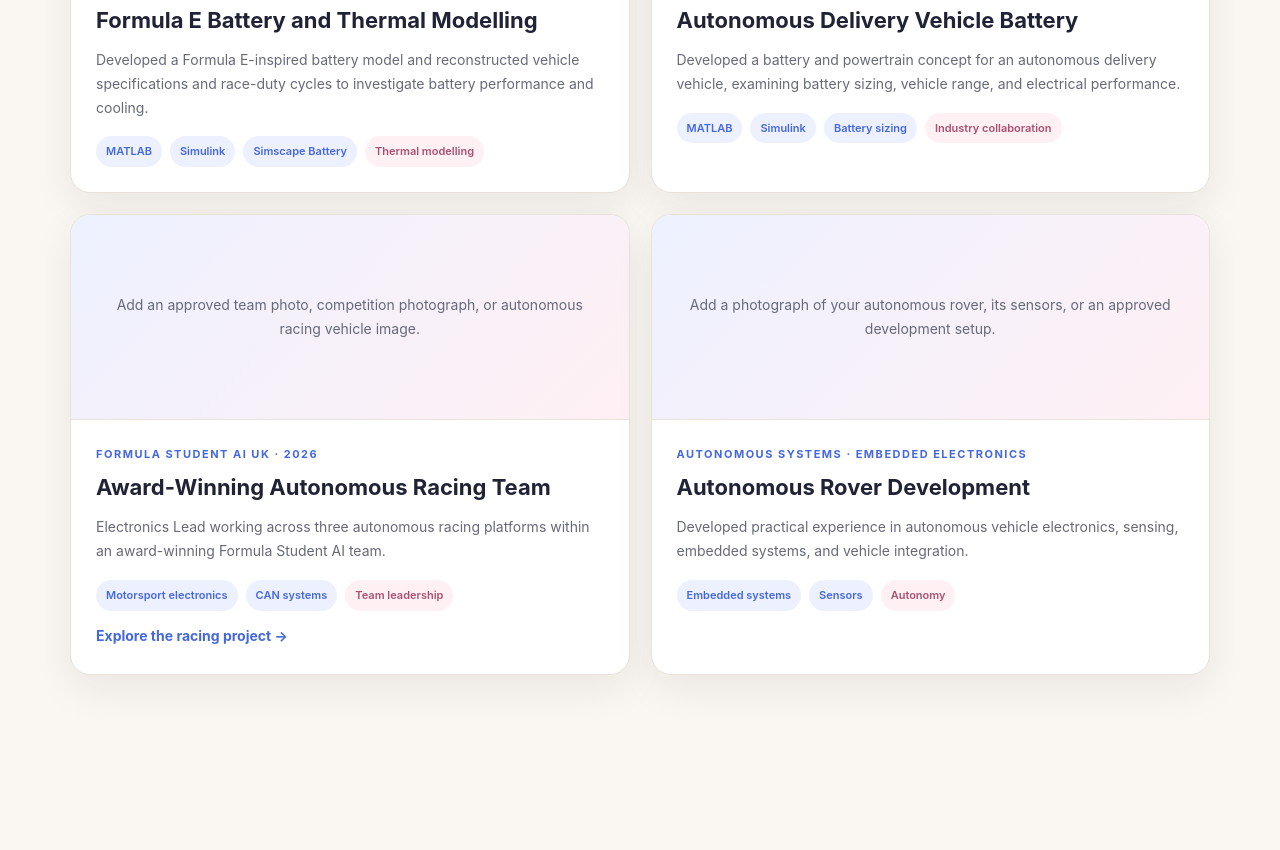
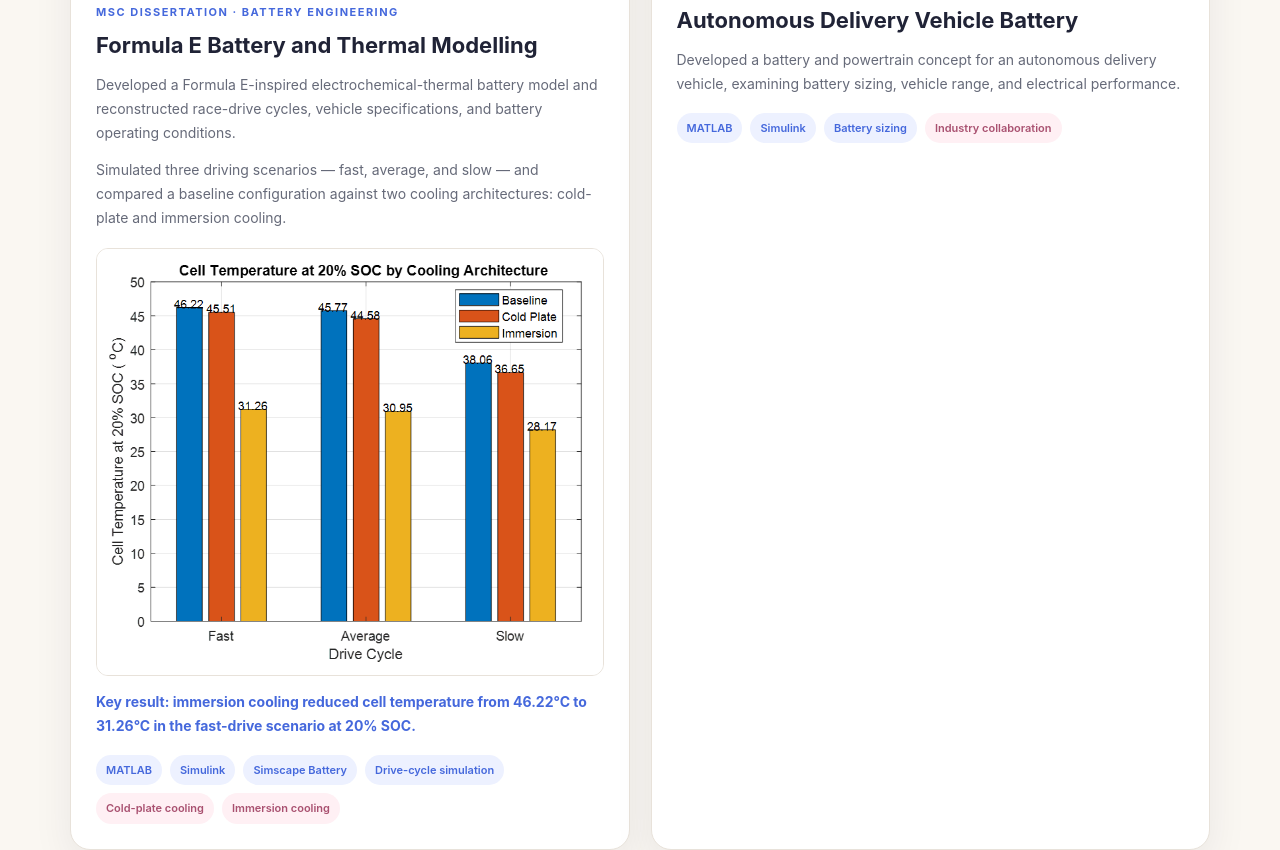
Before and after one commit to abirami30042003-sudo/abirami30042003-sudo.github.io, a plain HTML site: page index.html in a window 1280 px wide. Shown: the part 2279-3129 px from the top of the page. Drawn offline with Linux system fonts and the light colour scheme.

Commit message:
Update index.html

```diff
--- a/index.html
+++ b/index.html
@@ -1084,32 +1084,11 @@
 
 <article class="project-card">
 
-            <!--
-              PHOTO 2: FORMULA E BATTERY PROJECT
-
-              Upload:
-
-              formula-e-battery.jpg
-
-              Then replace the placeholder div below with:
-
   <img
     class="project-image"
-                src="formula-e-battery.jpg"
-                alt="Formula E-inspired battery thermal modelling and cooling analysis"
+    src="formula-e-car.jpg"
+    alt="Formula E Gen3 race car representing the motorsport application of my battery research"
   >
-
-              Suitable visuals:
-              - MATLAB battery model
-              - Temperature comparison plot
-              - Monaco drive-cycle graph
-              - Battery cooling diagram
-            -->
-
-            <div class="project-image-placeholder">
-              Add a battery model, cooling-system diagram,
-              temperature plot, or race-duty-cycle graph.
-            </div>
 
   <div class="project-content">
 
@@ -1122,10 +1101,41 @@
     </h3>
 
     <p>
-                Developed a Formula E-inspired battery model
-                and reconstructed vehicle specifications and
-                race-duty cycles to investigate battery
-                performance and cooling.
+      Developed a Formula E-inspired electrochemical-thermal
+      battery model and reconstructed race-drive cycles,
+      vehicle specifications, and battery operating conditions.
+    </p>
+
+    <p>
+      Simulated three driving scenarios — fast, average,
+      and slow — and compared a baseline configuration
+      against two cooling architectures: cold-plate
+      and immersion cooling.
+    </p>
+
+    <img
+      src="formula-e-cooling.png"
+      alt="Comparison of battery cell temperature at 20 percent state of charge across fast, average, and slow drive cycles for baseline, cold-plate, and immersion cooling"
+      style="
+        width: 100%;
+        height: auto;
+        margin-top: 18px;
+        border: 1px solid var(--border);
+        border-radius: 12px;
+        background: white;
+      "
+    >
+
+    <p
+      style="
+        margin-top: 14px;
+        color: var(--blue);
+        font-weight: 650;
+      "
+    >
+      Key result: immersion cooling reduced cell
+      temperature from 46.22°C to 31.26°C in
+      the fast-drive scenario at 20% SOC.
     </p>
 
     <div class="tags">
@@ -1142,15 +1152,24 @@
         Simscape Battery
       </span>
 
+      <span class="tag">
+        Drive-cycle simulation
+      </span>
+
       <span class="tag tag-pink">
-                  Thermal modelling
-                </span>
-
-              </div>
-
-            </div>
-
-          </article>
+        Cold-plate cooling
+      </span>
+
+      <span class="tag tag-pink">
+        Immersion cooling
+      </span>
+
+    </div>
+
+  </div>
+
+</article>
+
 
           <!-- PROJECT 2 -->
 
```
Lines whose indentation alone changed are shown as unchanged.
